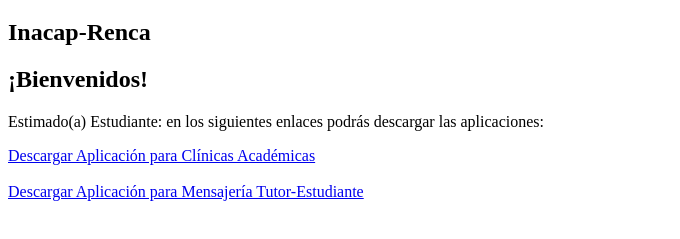
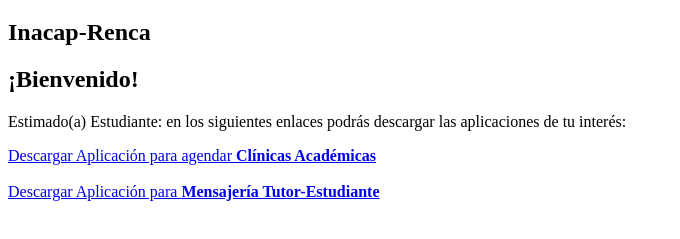
Before and after one commit to fdolbf/fdolbf.github.io, a plain HTML site: page index.html in a window 1280 px wide. Shown: the part 61-300 px from the top of the page, without its empty margins (0-680 px from the left). Drawn offline with Linux system fonts and the light colour scheme.

Commit message:
Update index.html

```diff
--- a/index.html
+++ b/index.html
@@ -11,11 +11,13 @@
 <h1>Asesoría Pedagógica</h1>
 <h2>Inacap-Renca</h2>
 
-<h2>¡Bienvenidos!</h2>
-<p>Estimado(a) Estudiante: en los siguientes enlaces podrás descargar las aplicaciones:</p>
-<a href="MiAyuda.apk">Descargar Aplicación para Clínicas Académicas</a>
+<h2>¡Bienvenido!</h2>
+<p>Estimado(a) Estudiante: en los siguientes enlaces podrás descargar las aplicaciones de tu interés:</p>
+<a href="MiAyuda.apk">Descargar Aplicación para agendar <strong>Clínicas Académicas</strong></a>
 <br>
 <br>
-<a href="MiAyudaM.apk">Descargar Aplicación para Mensajería Tutor-Estudiante</a>
+<a href="MiAyudaM.apk">Descargar Aplicación para <strong>Mensajería Tutor-Estudiante</strong></a>
+
 </body>
+
 </html>
```
